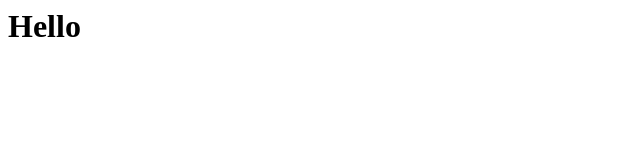
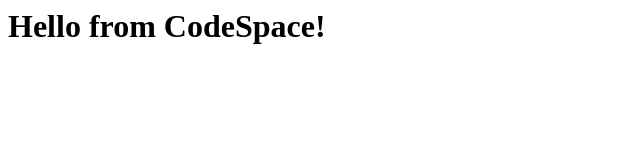
Before and after one commit to asimkhan25/skills-code-with-codespaces, a plain HTML site: page index.html in a window 1280 px wide. Shown: the whole page, without its empty margins (0-640 px from the left). Drawn offline with Linux system fonts and the light colour scheme.

Commit message:
Adding hello from the codespace!

```diff
--- a/index.html
+++ b/index.html
@@ -1,3 +1,3 @@
 <html>
-  <h1>Hello</h1>
+  <h1>Hello from CodeSpace!</h1>
 </html>
```
